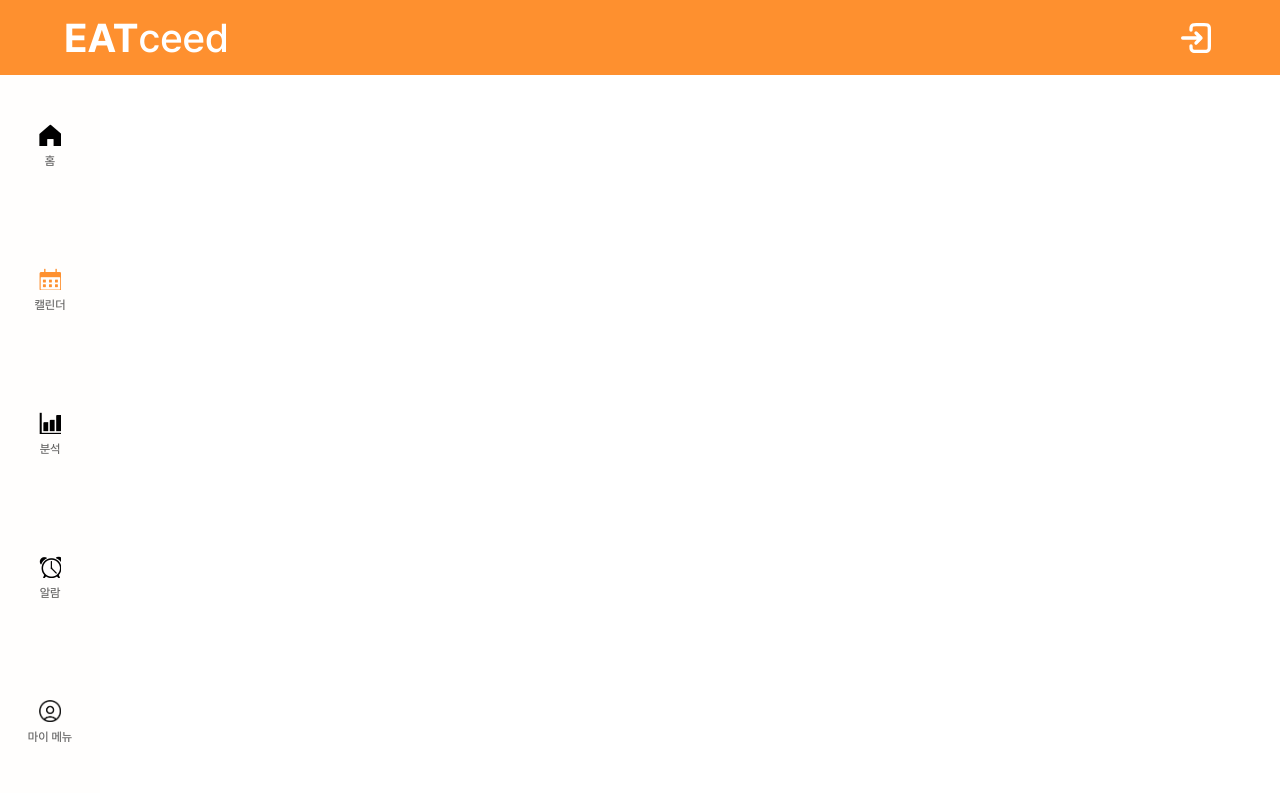
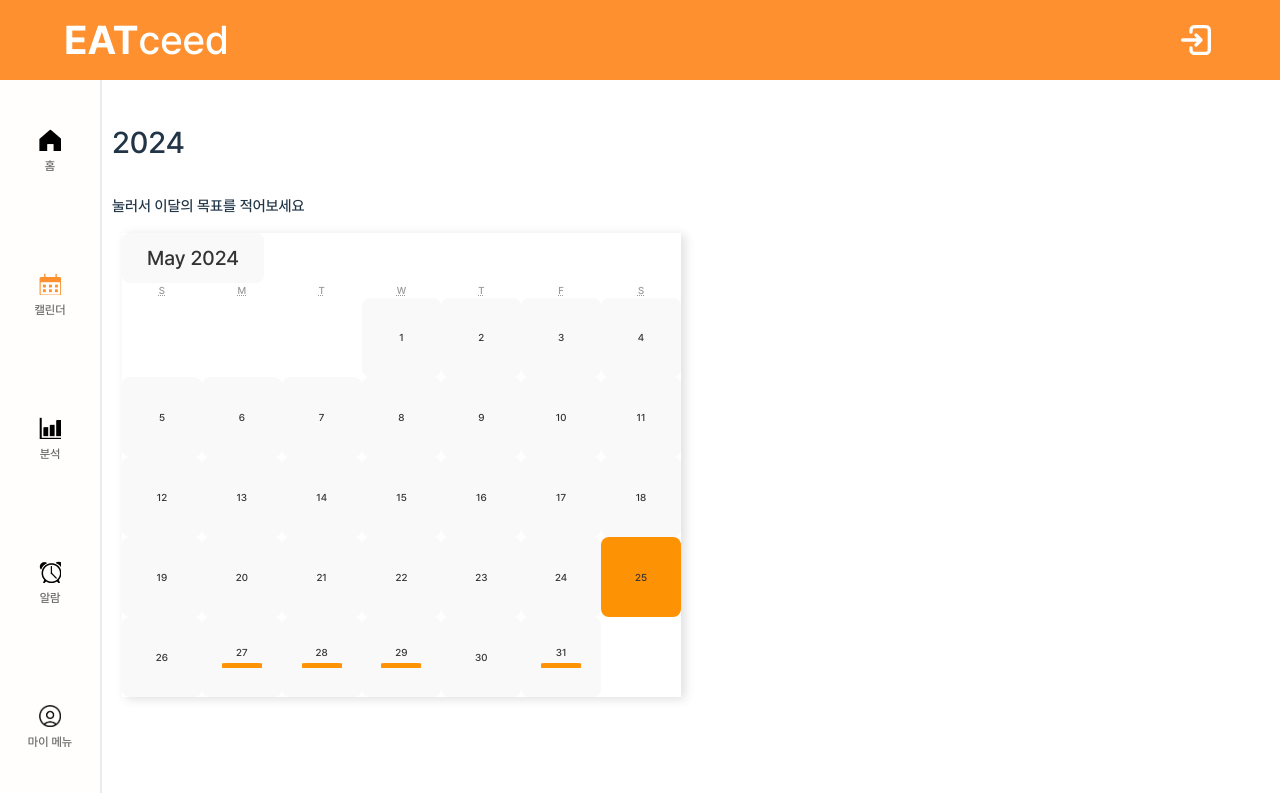
Before and after one commit to catnofat/EatceedWEB, a React (Vite) app: page /calendar in a window 1280 px wide. Shown: the top 793 px of the page. Built offline with nearby package versions, Linux system fonts and the light colour scheme; no server answers.

Commit message:
UnderLine added 0603
moment library

```diff
--- a/package.json
+++ b/package.json
@@ -10,11 +10,12 @@
     "preview": "vite preview"
   },
   "dependencies": {
-    "react-calendar": "^5.0.0",
-    "@tanstack/react-query": "^5.37.1",
+    "@tanstack/react-query": "^5.39.0",
     "axios": "^1.7.2",
     "http-proxy-middleware": "^3.0.0",
+    "moment": "^2.30.1",
     "react": "^18.3.1",
+    "react-calendar": "^5.0.0",
     "react-dom": "^18.3.1",
     "react-hook-form": "^7.51.5",
     "react-liquid-gauge": "^1.2.4",
--- /dev/null
+++ b/src/components/atoms/StyleDot.jsx
@@ -0,0 +1,9 @@
+import styled from "styled-components"
+
+export const StyledDot = styled.div`
+height: 5px;
+width: 4rem;
+background-color: #fe9205;
+border-radius: 10%;
+margin-top: 5px;
+`
--- a/src/components/molecules/MyCalendar.css
+++ b/src/components/molecules/MyCalendar.css
@@ -1,14 +1,30 @@
 
   #Year {
+    font-size: 30px;
+    font-family: pretendard;
+  }
+
+  #Text{
     font-size: 15px;
+    font-family: pretendard;
   }
 
   /* Calendar component */
   .react-calendar {
-    width: 100%;
-    border-radius: 10px;
+    width: auto;
     border: none;
-    font-family: inherit;
+    box-shadow: 4px 2px 10px 0px rgba(0, 0, 0, 0.13);
+    margin: 10px;
+    font-family: pretendard;
+  }
+
+  .react-calendar__tile {
+    display: flex;
+    flex-direction: column;
+  }
+
+  .react-calendar__tile--now {
+    background: #fe9205;
   }
 
   /* Navigation buttons */
@@ -19,20 +35,14 @@
 
   /* label size */
   .react-calendar__navigation__label {
-    font-size: 1.2rem;
-  }
-
-  /* Weekday abbreviations */
-  .react-calendar__month-view__weekdays__weekday abbr {
-    text-decoration: none;
-    font-weight: bold;
-    color: #666;
+    font-size: 2rem;
   }
 
   .react-calendar__month-view__weekdays__weekday {
     color: #999;
     text-align: center;
     flex: 1;
+    text-decoration: none;
     font-weight: bold;
   }
 
@@ -42,7 +52,7 @@
     justify-content: center;
     align-items: center;
     aspect-ratio: 1 / 1;
-    width: 100%;
+    width: auto;
     color: #333;
     font-weight: bold;
     cursor: pointer;
@@ -52,7 +62,3 @@
   .react-calendar__month-view__days__day:hover {
     background-color: #fe9205;
   }
-
-  .react-calendar__tile--now {
-    background: #fe9205;
-  }
--- a/src/components/molecules/MyCalendar.jsx
+++ b/src/components/molecules/MyCalendar.jsx
@@ -1,21 +1,32 @@
 import './MyCalendar.css'
-import React, { Fragment, useState } from 'react';
+import React, { useState } from 'react';
 import Calendar from 'react-calendar';
 import styled from 'styled-components';
-import 'react-calendar/dist/Calendar.css';
+import moment from 'moment';
+import { StyledDot } from '../atoms/StyleDot';
+
 
 const MyCalendar = () => {
 
     const CalendarContainer = styled.div`
-    max-width: 400px;
+    overflow-y: scroll;
+    width: 300px;
     margin: 0 auto;
     padding: 10px;
-    border: 2px solid;
-    margin-left: 300px;
-    border-radius: 10px;
+    flex: 1;
+    border-left: 0.2rem solid #ebebeb;
 `
 
     const [date, setDate] = useState(new Date());
+
+    const dayList = [
+            '2024-05-27',
+            '2024-05-28',
+            '2024-05-29',
+            '2024-05-31',
+            '2024-06-10',
+            '2024-06-11',
+    ];
 
     return(
         <CalendarContainer>
@@ -25,6 +36,21 @@ const MyCalendar = () => {
                 onChange={setDate}
                 value={date}
                 locale="en-US"
+                next2Label={null}
+                nextLabel={null}
+                prev2Label={null}
+                prevLabel={null}
+                minDetail="year"
+                onClickDay={()=>{}}
+                tileContent={({ date, view }) => {
+                    let html = [];
+                    if (
+                      dayList.find((x) => x === moment(date).format("YYYY-MM-DD"))
+                    ) {
+                      html.push(<StyledDot key={moment(date).format("YYYY-MM-DD")} />);
+                    }
+                    return <>{html}</>;
+                  }}
                 formatShortWeekday={(locale, date) => ['S', 'M', 'T', 'W', 'T', 'F', 'S'][date.getDay()]}
                 showNeighboringMonth={false}
             />
--- /dev/null
+++ b/src/components/templates/DetailContent.jsx
@@ -0,0 +1,22 @@
+import styled from "styled-components"
+
+const Contaioner = styled.div`
+overflow-y: scroll;
+display: flex;
+flex-direction: column;
+align-items: center;
+flex: 1;
+heigh: 90vh;
+`
+
+// 날짜 get
+
+const DetailContent = () =>{
+    return(
+        <Contaioner>
+
+        </Contaioner>
+    )
+}
+
+export default DetailContent
--- a/src/pages/CalendarPage.jsx
+++ b/src/pages/CalendarPage.jsx
@@ -1,17 +1,30 @@
 import { Fragment } from 'react'
 import MyCalendar from '../components/molecules/MyCalendar';
 import SNB from '../components/molecules/SNB'
+import styled from 'styled-components';
+import DetailContent from '../components/templates/DetailContent';
 
+const LayoutContainer = styled.div`
+  display: flex;
+  overflow-x: hidden;
+`
+
+const ContentDiv = styled.div`
+  flex-grow: 1;
+  display: flex;
+`
 
 const CalendarPage = () => {
 
-
-
   return (
     <Fragment>
+      <LayoutContainer>
       <SNB cur="calendar" />
-      <MyCalendar></MyCalendar>
-
+      <ContentDiv>
+        <MyCalendar></MyCalendar>
+        <DetailContent></DetailContent>
+      </ContentDiv>
+      </LayoutContainer>
     </Fragment>
   )
 }
```
Also changed, not shown: 1 other file (tests, documents, lock files or other folders).
